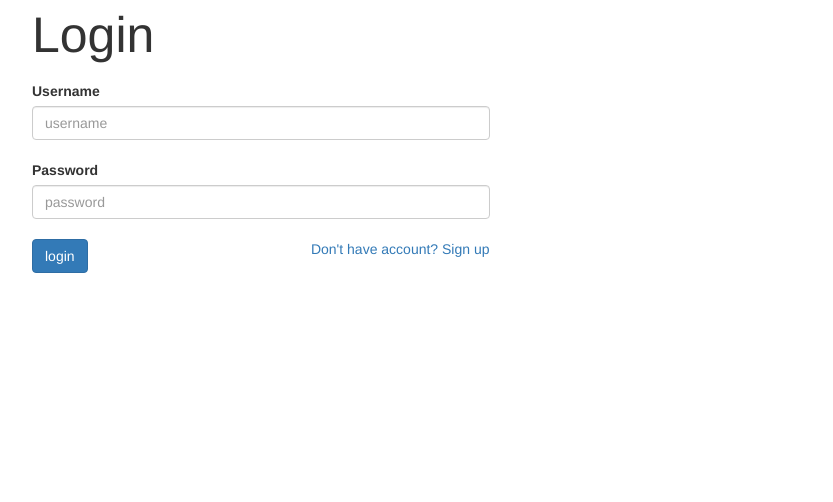
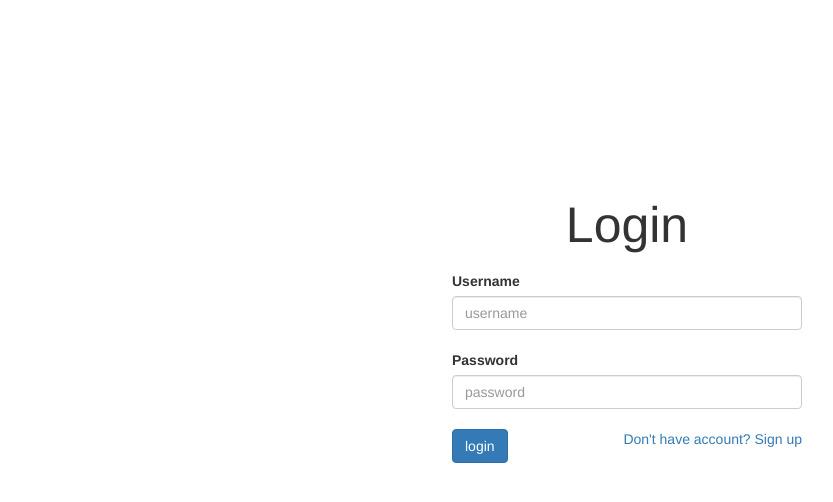
Before and after one commit to Ex-hax/proto_acc, a Flask app: page /login in a window 1280 px wide. Shown: the top 502 px of the page, without its empty margins (38-871 px from the left). Run offline with Flask 2, Linux system fonts and the light colour scheme; some libraries are stand-ins or nearby versions.

Commit message:
Update:05

```diff
--- a/app/templates/login.html
+++ b/app/templates/login.html
@@ -6,29 +6,41 @@
 		<meta name="viewpoint" content="width-device-width, initial-scale=1">
 		<link rel="stylesheet" href="https://maxcdn.bootstrapcdn.com/bootstrap/3.4.1/css/bootstrap.min.css">
 		<script src="https://ajax.googleapis.com/ajax/libs/jquery/3.6.0/jquery.min.js"></script>
-		<script src="https://maxcdn.bootstrapcdn.com/bootstrap/3.4.1/js/bootstrap.min.js"></script>
+		<script src="https://maxcdn.bootstrapcdn.com/bootstrap/3.4.1/js/bootstrap.min.js">/*1080 750*/</script>
+		<style>
+			.container {
+			position: absolute;
+			width: 350px;
+			height: 300px;
+			z-index: 15;
+			display: flex;
+			justify-content: center;
+			top: 50%;
+			left: 50%;
+			margin: -210px 0 0 -150px;
+			}
+		</style>
 	</head>
 	<body>
-		<div class="container" style="align-items: center">
-			<div class="row">
-				<div class="col-lg-5">
+		<div class="container">
+			<div class="center">
 				<div>
-						<p style="font-size:50px">Login</p>
+					<p style="font-size:50px; text-align: center;">Login</p>
 				</div>
 				<form class="form-group" action="/login" method="post">
 					{{form.csrf_token}}
 					<div>
 						<label for="username">Username</label>
 						{% if form.username.data == None %}
-								<input type="text" name="username" placeholder="username" class="form-control" value="" required></input>
+							<input type="text" name="username" placeholder="username" class="form-control" value="" required style="width: 350px;"></input>
 						{% else %}
-								<input type="text" name="username" placeholder="username" class="form-control" value="{{form.username.data}}" required></input>
+							<input type="text" name="username" placeholder="username" class="form-control" value="{{form.username.data}}" required style="width: 350px;"></input>
 						{% endif %}
 					</div>
 					<br/>
 					<div>
 						<label for="password">Password</label>
-							<input type="password" name="password" placeholder="password" class="form-control" required></input>
+						<input type="password" name="password" placeholder="password" class="form-control" required style="width: 350px;"></input>
 					</div>
 					<br/>
 					<div>
@@ -50,6 +62,5 @@
 				</form>
 			</div>
 		</div>
-		</div>
 	</body>
 </html>
```
Also changed, not shown: app/templates/signup.html (+20 -7 lines), readme.md. Lines whose indentation alone changed are shown as unchanged.
